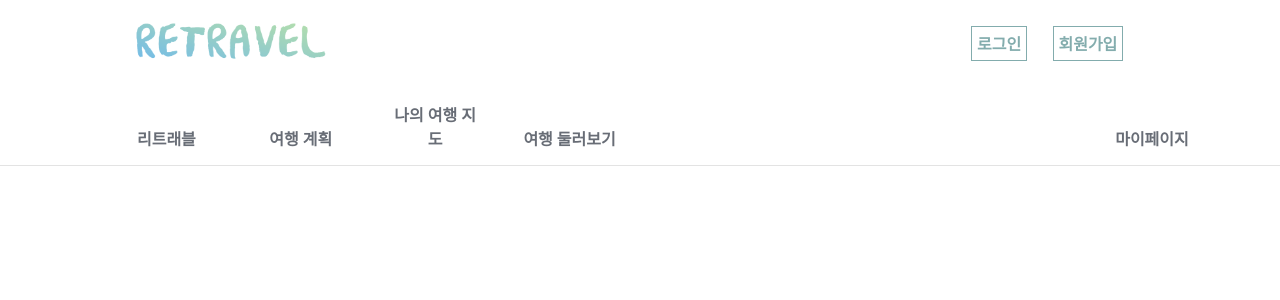
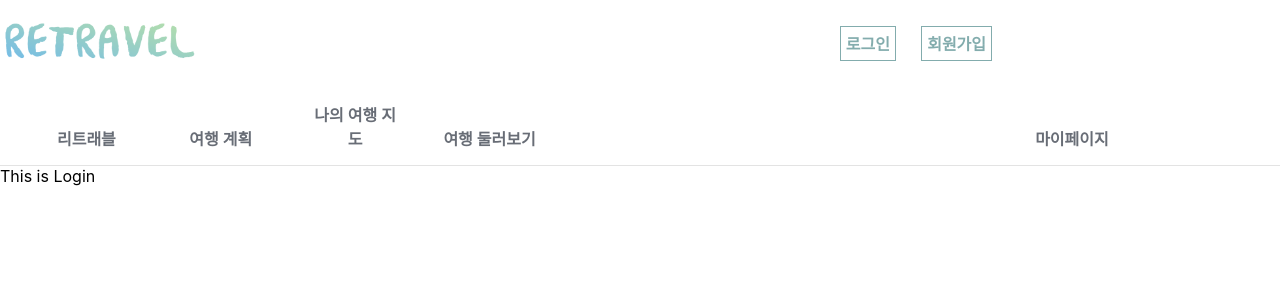
Before and after one commit to hyojaeKwon/cs496_week3, a React (Create React App) app: page /login in a window 1280 px wide. Shown: the top 300 px of the page. Built offline with nearby package versions, Linux system fonts and the light colour scheme.

Commit message:
Implement Router
Signed-off-by: yunz0926 <chldbswl9@gmail.com>

```diff
--- a/package.json
+++ b/package.json
@@ -8,6 +8,7 @@
     "@testing-library/user-event": "^13.5.0",
     "react": "^17.0.2",
     "react-dom": "^17.0.2",
+    "react-router-dom": "^5.2.0",
     "react-scripts": "^5.0.0",
     "web-vitals": "^2.1.3"
   },
--- a/src/App.js
+++ b/src/App.js
@@ -1,13 +1,26 @@
 import './App.css';
-import Header from './component/common/header';
-import Navigation from './component/common/navigation';
+import { Route } from 'react-router-dom';
+import Main from './pages/main';
+import Intro from './pages/intro';
+import Plan from './pages/plan';
+import MyMap from './pages/mymap';
+import MyPage from './pages/mypage';
+import Login from './pages/login';
+import Signin from './pages/signin';
 
 function App() {
   return (
-    <div className="App">
-      <Header/>
-      <Navigation/>
+    <div>
+        <Route path="/" exact={true} component={Main}/>
+        <Route path="/intro" component={Intro}/>
+        <Route path="/plan" component={Plan}/>
+        <Route path="/mymap" component={MyMap}/>
+        <Route path="/mypage" component={MyPage}/>
+        <Route path="/login" component={Login}/>
+        <Route path="/signin" component={Signin}/>
+
     </div>
+
   );
 }
 
--- a/src/component/common/header.js
+++ b/src/component/common/header.js
@@ -1,15 +1,16 @@
 import React from 'react';
+import { Link } from 'react-router-dom';
 import logo from '../../img/logo.png';
 import styled from 'styled-components';
 
-const Logo = styled.div`
+const Logo = styled(Link)`
     display: inline-block;
     margin-top: 1%;
     margin-left: 0%;
     margin-right: 50%;
 `
 
-const AuthButton = styled.div`
+const AuthButton = styled(Link)`
     display: inline-block;
     padding: 0.3rem;
     margin-right: 2%;
@@ -27,11 +28,11 @@ const AuthButton = styled.div`
 const Header = () => {
     return(
         <div>
-            <Logo>
+            <Logo to='/'>
                 <img src={logo} width='200' height='60' alt='logo'/>
             </Logo>
-            <AuthButton>로그인</AuthButton>
-            <AuthButton>회원가입</AuthButton>
+            <AuthButton to='/login'>로그인</AuthButton>
+            <AuthButton to='/signin'>회원가입</AuthButton>
         </div>
     )
 }
--- a/src/component/common/navigation.js
+++ b/src/component/common/navigation.js
@@ -1,4 +1,5 @@
 import React from 'react';
+import { Link, NavLink } from 'react-router-dom';
 import styled from 'styled-components';
 
 const NavBar = styled.div`
@@ -9,7 +10,7 @@ const NavBar = styled.div`
     padding-bottom: 0.5%;
     border-bottom: 1px solid #e3e3e3;
 `
-const Nav = styled.div`
+const Nav = styled(Link)`
     width: 6rem;
     height: 2rem;
     margin-left: 3%;
@@ -29,12 +30,12 @@ const Nav = styled.div`
 const Navigation = () => {
     return(
         <NavBar>
-            <Nav>리트래블</Nav>
-            <Nav>여행 계획</Nav>
-            <Nav>나의 여행 지도</Nav>
+            <Nav to='/intro'>리트래블</Nav>
+            <Nav to='/plan'>여행 계획</Nav>
+            <Nav to='/mymap'>나의 여행 지도</Nav>
             <Nav>여행 둘러보기</Nav>
             <div style={{ width: '35%', display: 'inline-block'}}></div>
-            <Nav>마이페이지</Nav>
+            <Nav to='/mypage'>마이페이지</Nav>
         </NavBar>
     )
 }
--- a/src/index.js
+++ b/src/index.js
@@ -2,12 +2,13 @@ import React from 'react';
 import ReactDOM from 'react-dom';
 import './index.css';
 import App from './App';
+import { BrowserRouter } from 'react-router-dom';
 import reportWebVitals from './reportWebVitals';
 
 ReactDOM.render(
-  <React.StrictMode>
+  <BrowserRouter>
     <App />
-  </React.StrictMode>,
+  </BrowserRouter>,
   document.getElementById('root')
 );
 
--- /dev/null
+++ b/src/pages/intro.js
@@ -0,0 +1,15 @@
+import React from 'react';
+import Header from '../component/common/header';
+import Navigation from '../component/common/navigation';
+
+const Intro = () => {
+    return(
+        <div>
+            <Header/>
+            <Navigation/>
+            <div>This is Intro</div>
+        </div>
+    )
+};
+
+export default Intro;
--- /dev/null
+++ b/src/pages/login.js
@@ -0,0 +1,15 @@
+import React from 'react';
+import Header from '../component/common/header';
+import Navigation from '../component/common/navigation';
+
+const Login = () => {
+    return(
+        <div>
+            <Header/>
+            <Navigation/>
+            <div>This is Login</div>
+        </div>
+    )
+};
+
+export default Login;
--- /dev/null
+++ b/src/pages/main.js
@@ -0,0 +1,14 @@
+import React from 'react';
+import Header from '../component/common/header';
+import Navigation from '../component/common/navigation';
+
+const Main = () => {
+    return(
+        <div>
+            <Header/>
+            <Navigation/>
+        </div>
+    );
+};
+
+export default Main;
--- /dev/null
+++ b/src/pages/mymap.js
@@ -0,0 +1,15 @@
+import React from 'react';
+import Header from '../component/common/header';
+import Navigation from '../component/common/navigation';
+
+const MyMap = () => {
+    return(
+        <div>
+            <Header/>
+            <Navigation/>
+            <div>This is MyMap</div>
+        </div>
+    )
+};
+
+export default MyMap;
--- /dev/null
+++ b/src/pages/mypage.js
@@ -0,0 +1,15 @@
+import React from 'react';
+import Header from '../component/common/header';
+import Navigation from '../component/common/navigation';
+
+const MyPage = () => {
+    return(
+        <div>
+            <Header/>
+            <Navigation/>
+            <div>This is MyPage</div>
+        </div>
+    )
+};
+
+export default MyPage;
--- /dev/null
+++ b/src/pages/plan.js
@@ -0,0 +1,15 @@
+import React from 'react';
+import Header from '../component/common/header';
+import Navigation from '../component/common/navigation';
+
+const Plan = () => {
+    return(
+        <div>
+            <Header/>
+            <Navigation/>
+            <div>This is Plan</div>
+        </div>
+    )
+};
+
+export default Plan;
--- /dev/null
+++ b/src/pages/signin.js
@@ -0,0 +1,15 @@
+import React from 'react';
+import Header from '../component/common/header';
+import Navigation from '../component/common/navigation';
+
+const Signin = () => {
+    return(
+        <div>
+            <Header/>
+            <Navigation/>
+            <div>This is Signin</div>
+        </div>
+    )
+};
+
+export default Signin;
```
Also changed, not shown: 1 other file (tests, documents, lock files or other folders).
